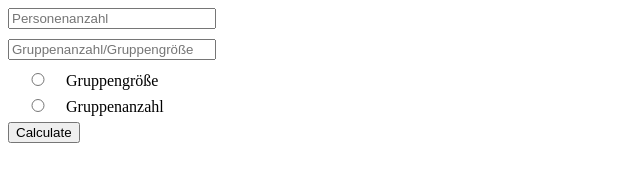
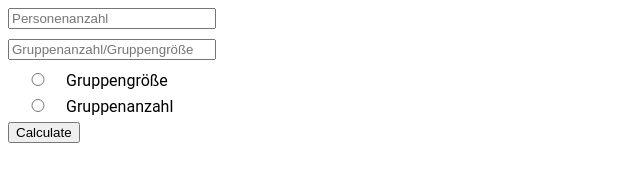
Before and after one commit to AlphaSoundZ/betterElections, a plain HTML site: page index.html in a window 1280 px wide. Shown: the full height of the page, 0-640 px from the left. Drawn offline with Linux system fonts and the light colour scheme.

Commit message:
✨ feat: font

```diff
--- a/index.html
+++ b/index.html
@@ -31,4 +31,9 @@
     .radio {
         width: 50px;
     }
+
+    body {
+        /* font */
+        font-family: 'Roboto', sans-serif;
+    }
 </style>
```
